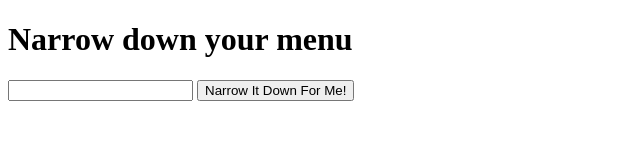
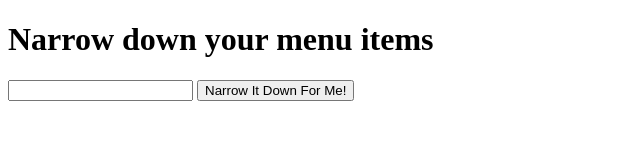
Before and after one commit to 12shankar12ravi/module3-solution, a plain HTML site: page index.html in a window 1280 px wide. Shown: the whole page, without its empty margins (0-640 px from the left). Drawn offline with Linux system fonts and the light colour scheme.

Commit message:
module 3 changes;

```diff
--- a/index.html
+++ b/index.html
@@ -8,7 +8,7 @@
     <title>Module-3 Assignment</title>
   </head>
   <body>
-    <h1>Narrow down your menu</h1>
+    <h1>Narrow down your menu items</h1>
     <div ng-controller="NarrowItDownController as nidc">
         <input type="text" ng-model="nidc.searchTerm"/>
         <button ng-click="nidc.listdownFoundItems(nidc.searchTerm)">Narrow It Down For Me!</button>
```
